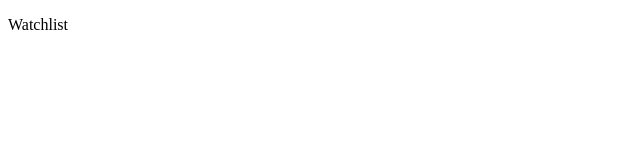
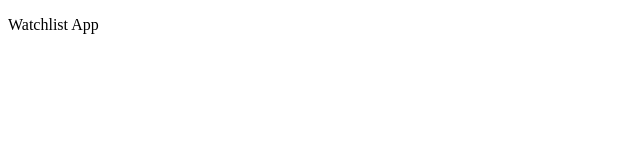
Before and after one commit to wemgl/react-watchlist, a React app: page / in a window 1280 px wide. Shown: the top 160 px of the page, without its empty margins (0-640 px from the left). Built offline with nearby package versions, Linux system fonts and the light colour scheme; the HTML template or start-up script is replaced by a standard one.

Commit message:
Create a routes file and a basic app component to delegate routing to the root path to

```diff
--- a/package.json
+++ b/package.json
@@ -9,9 +9,10 @@
     "start": "./node_modules/.bin/webpack-dev-server"
   },
   "dependencies": {
+    "isomorphic-fetch": "^2.2.1",
     "react": "^16.2.0",
     "react-dom": "^16.2.0",
-    "react-router": "^4.2.0"
+    "react-router-dom": "^4.2.2"
   },
   "devDependencies": {
     "babel-core": "^6.26.0",
--- a/src/index.js
+++ b/src/index.js
@@ -1,7 +1,5 @@
 import React from "react"
 import ReactDOM from "react-dom"
+import Routes from './routes'
 
-ReactDOM.render(
-    <p>Watchlist</p>,
-    document.getElementById("react-container")
-)
+ReactDOM.render(Routes, document.getElementById("react-container"))
--- /dev/null
+++ b/src/routes.js
@@ -0,0 +1,10 @@
+import React from "react"
+import {BrowserRouter as Router, hashHistory, Route} from "react-router-dom"
+import App from "./ui/components/App"
+
+const routes =
+    <Router history={hashHistory}>
+        <Route path="/" component={App}/>
+    </Router>
+
+export default routes
--- /dev/null
+++ b/src/ui/components/App.js
@@ -0,0 +1,9 @@
+import React from "react"
+
+class App extends React.Component {
+    render() {
+        return <p>Watchlist App</p>
+    }
+}
+
+export default App
```
Also changed, not shown: 1 other file (tests, documents, lock files or other folders).
